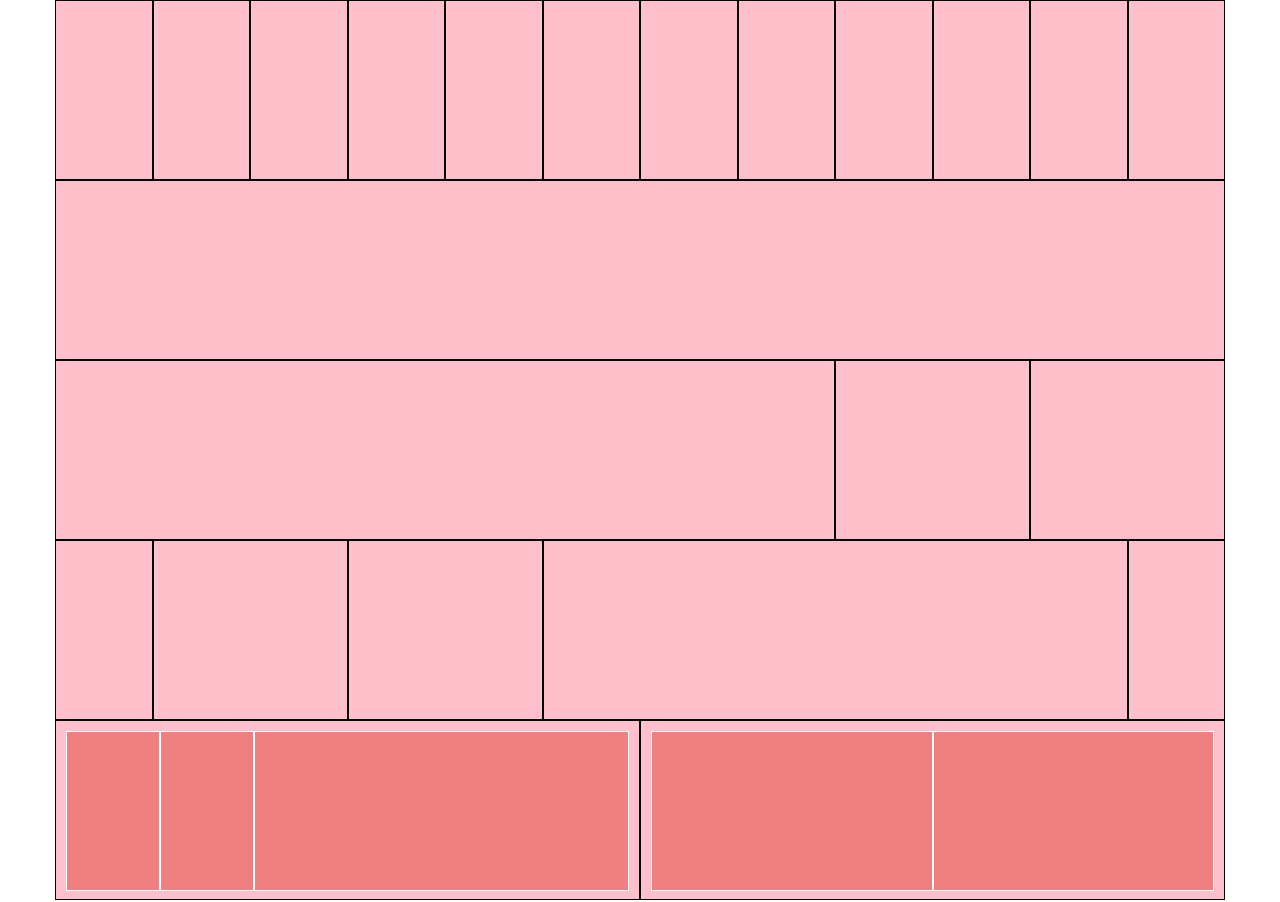
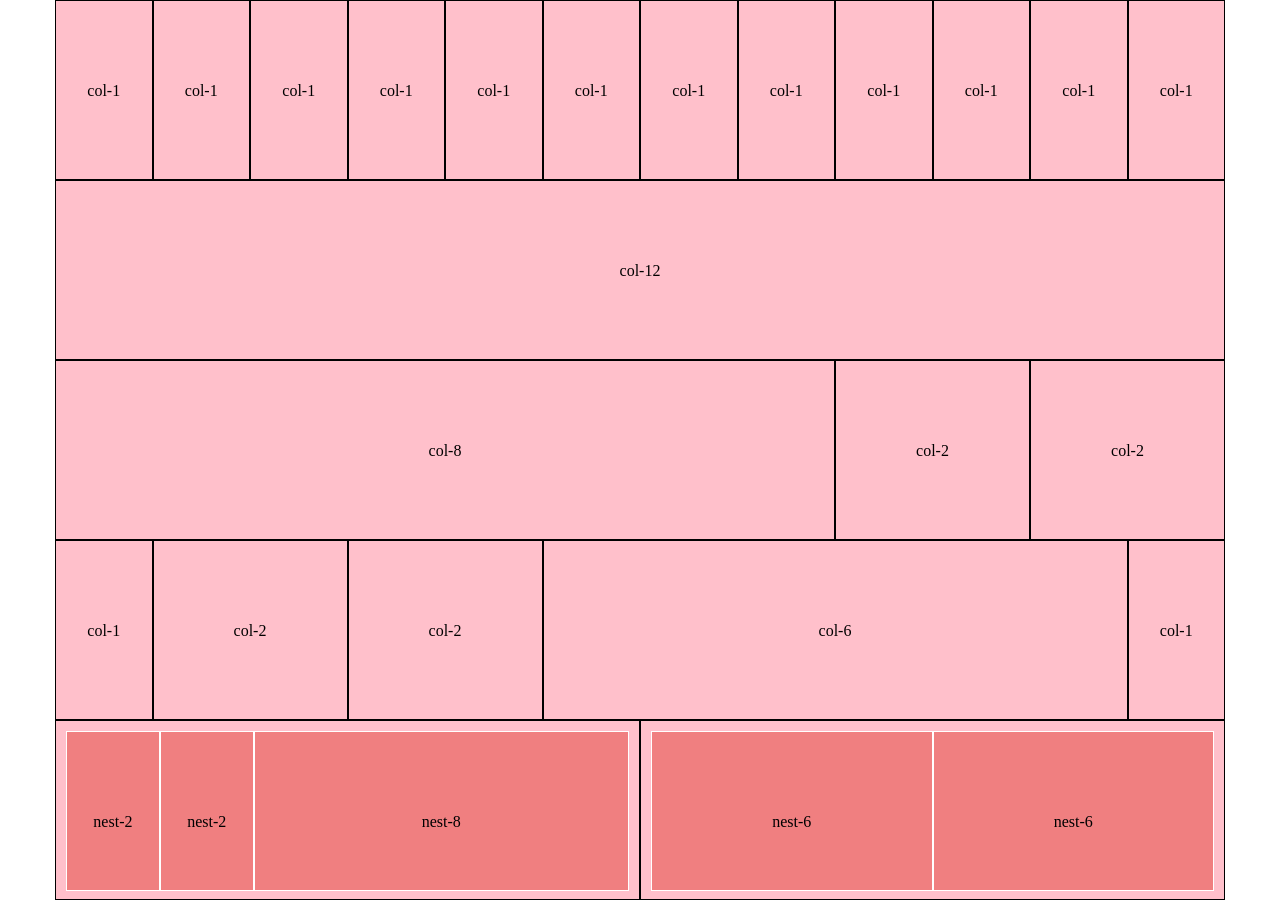
Before and after one commit to alessandro-orlov/html-css-12bool, a plain HTML site: page index.html in a window 1280 px wide. Drawn offline with Linux system fonts and the light colour scheme.

Commit message:
text added

```diff
--- a/css/style.css
+++ b/css/style.css
@@ -0,0 +1,7 @@
+.container {
+  text-align: center;
+}
+
+p {
+  line-height: 160px;
+}
--- a/index.html
+++ b/index.html
@@ -5,56 +5,57 @@
     <!-- <meta name="viewport" content="width=device-width, initial-scale=1.0 "> -->
     <title>12bool - framework</title>
     <link rel="stylesheet" href="css/12bool.css">
+    <link rel="stylesheet" href="css/style.css">
   </head>
   <body class="debug">
 
     <div class="container">
-      <div class="col-1"></div>
-      <div class="col-1"></div>
-      <div class="col-1"></div>
-      <div class="col-1"></div>
-      <div class="col-1"></div>
-      <div class="col-1"></div>
-      <div class="col-1"></div>
-      <div class="col-1"></div>
-      <div class="col-1"></div>
-      <div class="col-1"></div>
-      <div class="col-1"></div>
-      <div class="col-1"></div>
+      <div class="col-1"><p>col-1</p></div>
+      <div class="col-1"><p>col-1</p></div>
+      <div class="col-1"><p>col-1</p></div>
+      <div class="col-1"><p>col-1</p></div>
+      <div class="col-1"><p>col-1</p></div>
+      <div class="col-1"><p>col-1</p></div>
+      <div class="col-1"><p>col-1</p></div>
+      <div class="col-1"><p>col-1</p></div>
+      <div class="col-1"><p>col-1</p></div>
+      <div class="col-1"><p>col-1</p></div>
+      <div class="col-1"><p>col-1</p></div>
+      <div class="col-1"><p>col-1</p></div>
     </div>
 
     <div class="container">
-      <div class="col-12"></div>
+      <div class="col-12"><p>col-12</p></div>
     </div>
 
     <div class="container">
-      <div class="col-8"></div>
-      <div class="col-2"></div>
-      <div class="col-2"></div>
+      <div class="col-8"><p>col-8</p></div>
+      <div class="col-2"><p>col-2</p></div>
+      <div class="col-2"><p>col-2</p></div>
     </div>
 
     <div class="container">
-      <div class="col-1"></div>
-      <div class="col-2"></div>
-      <div class="col-2"></div>
-      <div class="col-6"></div>
-      <div class="col-1"></div>
+      <div class="col-1"><p>col-1</p></div>
+      <div class="col-2"><p>col-2</p></div>
+      <div class="col-2"><p>col-2</p></div>
+      <div class="col-6"><p>col-6</p></div>
+      <div class="col-1"><p>col-1</p></div>
     </div>
 
     <div class="container">
 
       <div class="col-6">
         <div class="container">
-          <div class="col-2"></div>
-          <div class="col-2"></div>
-          <div class="col-8"></div>
+          <div class="col-2"><p>nest-2</p></div>
+          <div class="col-2"><p>nest-2</p></div>
+          <div class="col-8"><p>nest-8</p></div>
         </div>
       </div>
 
       <div class="col-6">
         <div class="container">
-          <div class="col-6"></div>
-          <div class="col-6"></div>
+          <div class="col-6"><p>nest-6</p></div>
+          <div class="col-6"><p>nest-6</p></div>
         </div>
       </div>
 
```
